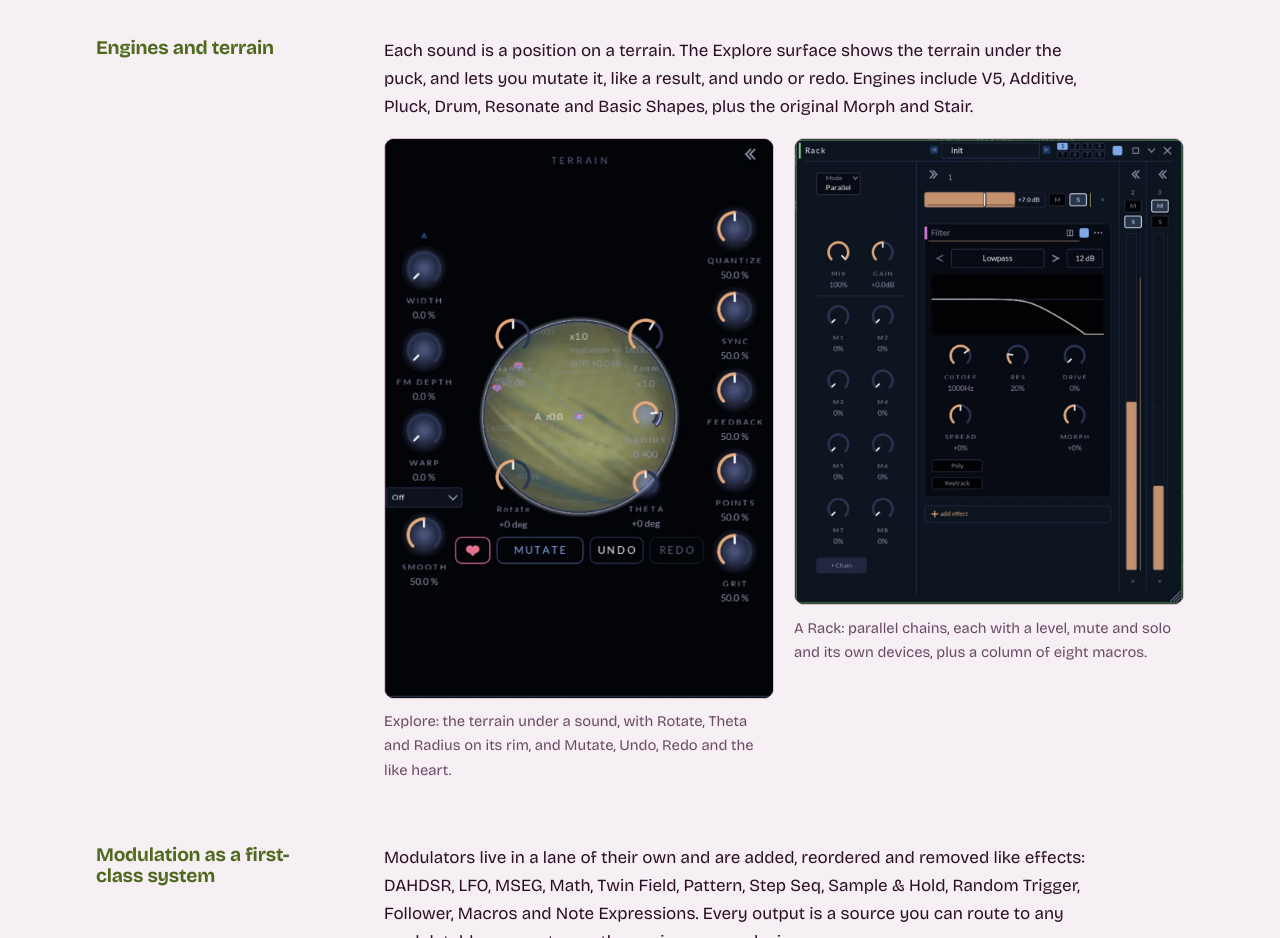
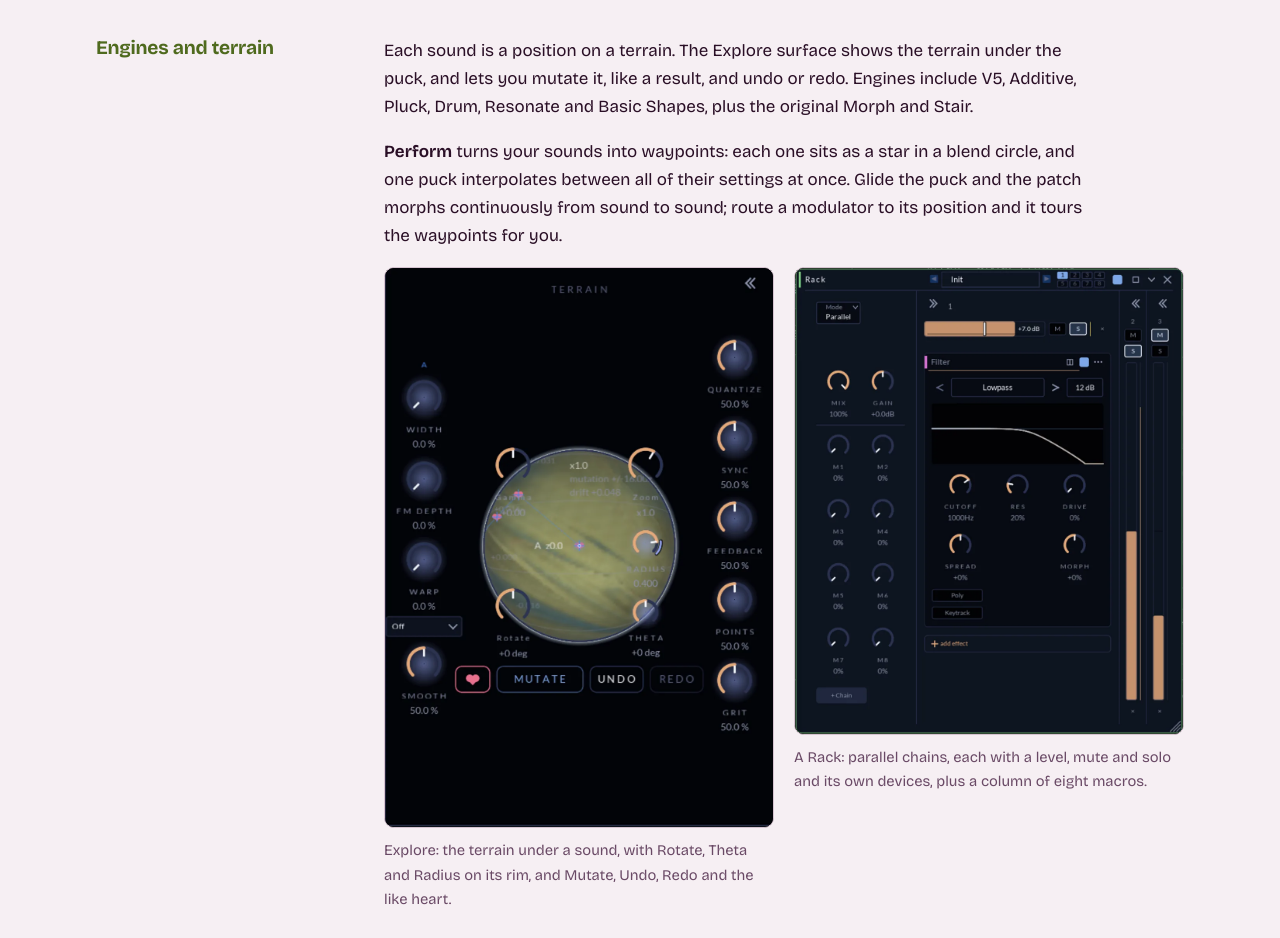
Before and after one commit to owlet-labs/feathers, a plain HTML site: page site/feathers/index.html in a window 1280 px wide. Shown: the part 2480-3418 px from the top of the page. Drawn offline with nearby package versions, Linux system fonts and the light colour scheme.

Commit message:
Site: Perform, the multi-waypoint blend, beside the terrain
Co-Authored-By: Claude Opus 5.5 <noreply@anthropic.com>

```diff
--- a/site/feathers/index.html
+++ b/site/feathers/index.html
@@ -88,6 +88,7 @@
 	<div class="wrap sec sub">
 		<h3>Engines and terrain</h3>
 		<p>Each sound is a position on a terrain. The Explore surface shows the terrain under the puck, and lets you mutate it, like a result, and undo or redo. Engines include V5, Additive, Pluck, Drum, Resonate and Basic Shapes, plus the original Morph and Stair.</p>
+			<p><strong>Perform</strong> turns your sounds into waypoints: each one sits as a star in a blend circle, and one puck interpolates between all of their settings at once. Glide the puck and the patch morphs continuously from sound to sound; route a modulator to its position and it tours the waypoints for you.</p>
 		<div class="pair">
 			<figure>
 				<img class="shot" src="img/terrain.webp" width="1000" height="1441" loading="lazy" alt="The Explore window showing a terrain with a puck, with Rotate, Theta and Radius on its rim.">
```
